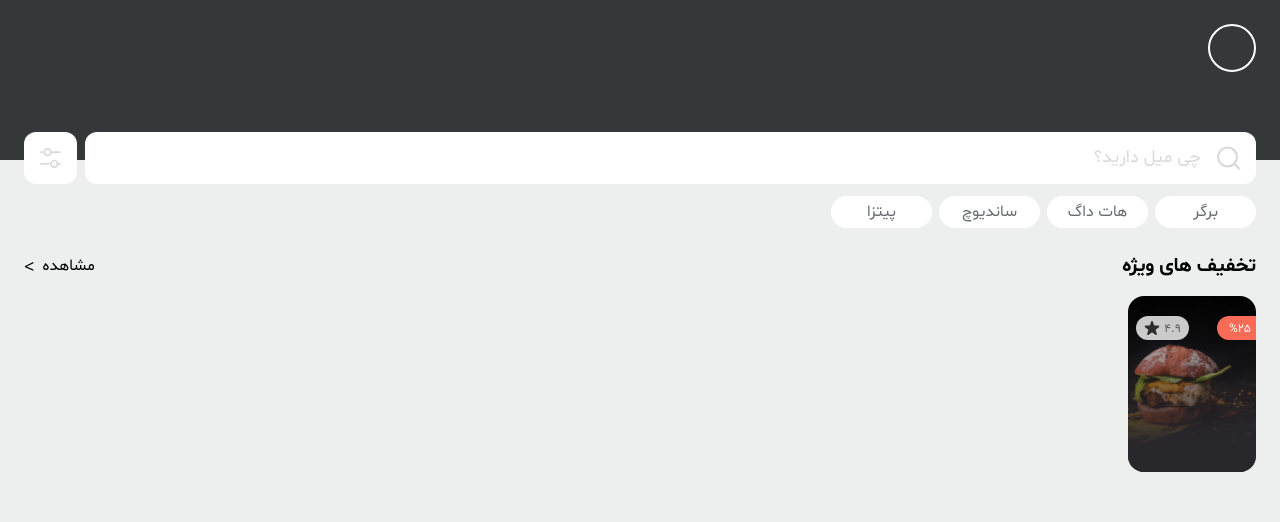
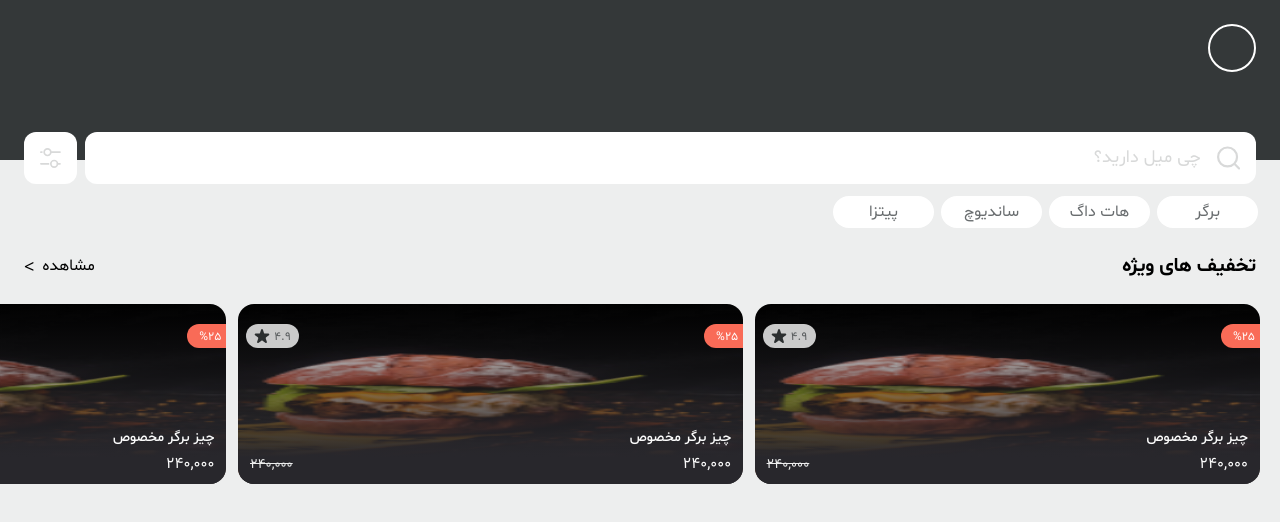
Before and after one commit to sajjaddg/menu, a Next.js app: page / in a window 1280 px wide. Shown: the top 522 px of the page. Built offline with nearby package versions, Linux system fonts and the light colour scheme.

Commit message:
create foodSlider

```diff
--- a/app/page.js
+++ b/app/page.js
@@ -15,9 +15,10 @@ const Home = () => {
           <SearchBar />
         </section>
       </div>
-      <div className="flex">
+      <div className="flex ">
         <FilterBar />
       </div>
+
       <FoodSlider />
     </div>
   );
--- a/components/filterBar/filterBar.js
+++ b/components/filterBar/filterBar.js
@@ -9,15 +9,16 @@ import "swiper/css/pagination";
 import './styles.css'
 const FilterBar = () => {
     return (
-        <div className="h-8 mt-9 pr-6 w-full ">
+        <div className="h-8 mt-9 w-full ">
             <Swiper
                 dir="rtl"
                 freeMode={true}
                 slidesPerView={3.5}
                 breakpoints={{
                     440: {
-                      slidesPerView: 4,
+                        slidesPerView: 5,
                         spaceBetween: 7,
+                        slidesOffsetAfter:0,
                     },
                     768: {
                         slidesPerView: 8,
@@ -29,6 +30,8 @@ const FilterBar = () => {
                     },
                 }}
                 spaceBetween={7}
+                slidesOffsetAfter={-20}
+                slidesOffsetBefore={22}
                 modules={[FreeMode]}
                 className="mySwiper"
             >
--- a/components/foodSlider/foodSlider.js
+++ b/components/foodSlider/foodSlider.js
@@ -1,7 +1,15 @@
+"use client";
+
 import FoodItem from "../foodSlidetItem/foodSliderItem";
-
+import "swiper/css";
+import "swiper/css/free-mode";
+import "swiper/css/pagination";
+import { Swiper, SwiperSlide } from "swiper/react";
+import { FreeMode } from "swiper";
+import "./styles.css";
 const FoodSlider = () => {
   return (
+    <>
       <div className="p-6 flex flex-col space-y-4">
         <div className="flex items-center justify-between">
           <div className="flex items-center space-x-2">
@@ -10,10 +18,40 @@ const FoodSlider = () => {
           </div>
           <span className="font-ShabnamBold text-xl">تخفیف های ويژه</span>
         </div>
-      <div dir="rtl" className="flex h-44  space-x-3 ">
+
+      </div>
+      <div className="flex">
+        <Swiper
+          dir="rtl"
+          freeMode={true}
+          slidesPerView={2.5}
+          spaceBetween={12}
+          slidesOffsetAfter={20}
+          slidesOffsetBefore={20}
+          modules={[FreeMode]}
+          className="mylist"
+        >
+
+
+          <SwiperSlide className="Slide" >
             <FoodItem />
+          </SwiperSlide>
+          <SwiperSlide className="Slide">
+            <FoodItem />
+          </SwiperSlide >
+          <SwiperSlide className="Slide">
+            <FoodItem />
+          </SwiperSlide >
+
+          <SwiperSlide className="Slide">
+            <FoodItem />
+          </SwiperSlide>
+
+
+        </Swiper>
       </div>
-    </div>
+
+    </>
   );
 };
 
--- /dev/null
+++ b/components/foodSlider/styles.css
@@ -0,0 +1,8 @@
+.mylist{
+    display: flex;
+    flex-direction: row;
+    min-height: 180px;
+}
+.Slide{
+   min-width: 120px;
+}
--- a/components/foodSlidetItem/foodSliderItem.js
+++ b/components/foodSlidetItem/foodSliderItem.js
@@ -1,10 +1,10 @@
-import React from 'react'
+import React from "react";
 import Image from "next/image";
 import mypic from "../../assets/images/food.jpg";
 import StarIcon from "../../assets/Star.svg";
 const FoodItem = () => {
   return (
-    <div className="p-8 bg-white rounded-2xl h-full w-32 relative overflow-hidden">
+    <div className="p-8 bg-white rounded-2xl h-full w-full relative overflow-hidden">
       <div
         className="top-0  bottom-0 left-0 right-0 w-full h-full absolute z-10 "
         style={{
@@ -12,22 +12,35 @@ const FoodItem = () => {
             "linear-gradient(180deg, rgba(52, 57, 52, 0) 0%, #28272C 85%)",
         }}
       ></div>
-          <Image fill  alt="" src={mypic} />
+      <Image fill alt="" src={mypic} />
       <div
         style={{ borderRadius: "20px 0px 0px 20px" }}
         className="bg-[#F96B57] absolute z-20 top-5 -right-5 py-[2px] pr-4 pl-3 flex items-center"
       >
-            <span className="text-white text-[12px] font-Shabnam mr-[9px] mt-[2px]">%۲۵</span>
+        <span className="text-white text-[12px] font-Shabnam mr-[9px] mt-[2px]">
+          %۲۵
+        </span>
       </div>
       <div
         dir="ltr"
         className="bg-[#FBFBFB] opacity-80 rounded-xl py-[2px] px-2  flex items-center justify-center space-x-1 absolute z-20 top-5 left-2"
       >
         <StarIcon className="w-4 h-4" />
-            <span className="text-[#696D6F] text-[12px] font-Shabnam mt-[2px]">4.9</span>
+        <span className="text-[#696D6F] text-[12px] font-Shabnam mt-[2px]">
+          4.9
+        </span>
+      </div>
+      <div dir="rtl" className="absolute px-3 space-y-1 z-20 py-2 flex flex-col bottom-0 right-0 w-full">
+        <div className=" w-full  overflow-hidden">
+          <span className="text-[#FBFBFB] font-ShabnamMedium text-[14px]  text-ellipsis ">چیز برگر مخصوص</span>
+        </div>
+        <div className="flex justify-between items-center">
+          <span className="text-[#FBFBFB] font-Shabnam text-[16px]">240,000</span>
+          <span className="text-[#EDEEEE] font-Shabnam text-[14px] line-through">240,000</span>
         </div>
       </div>
-  )
-}
+    </div>
+  );
+};
 
-export default FoodItem
+export default FoodItem;
```
Lines whose indentation alone changed are shown as unchanged.
